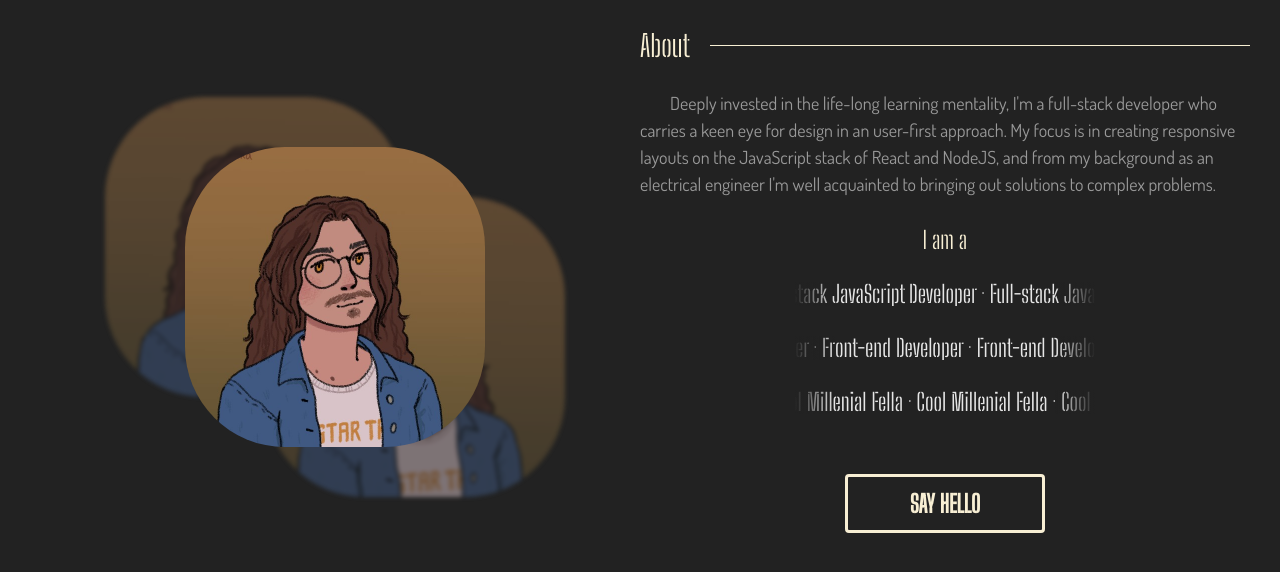
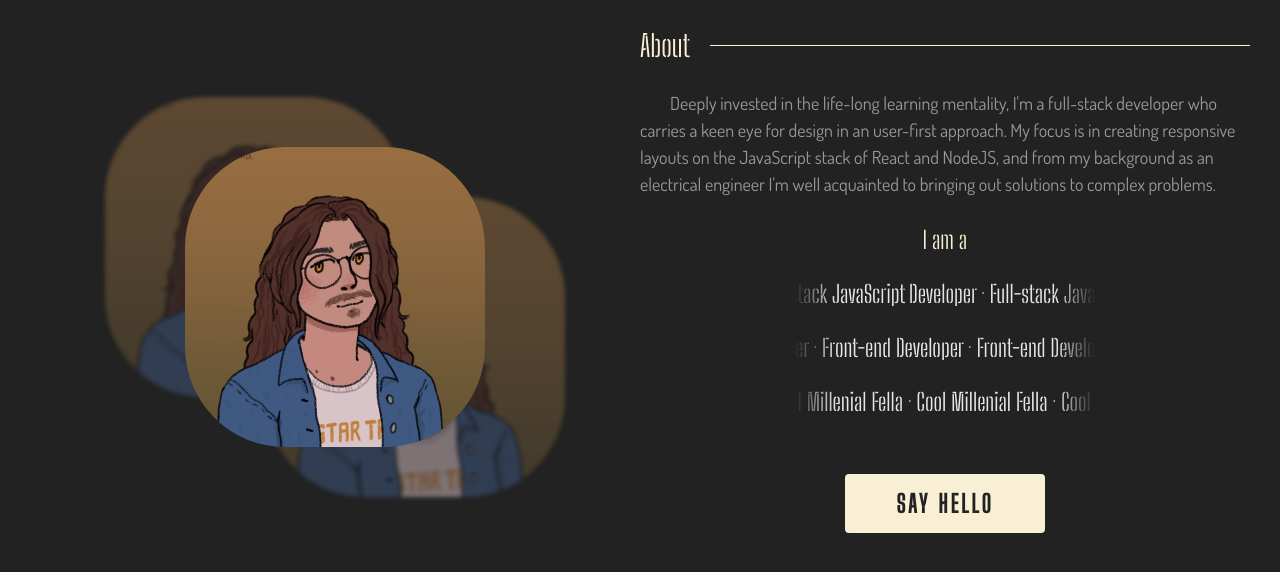
Before and after one commit to pklepa/portfolio, a Next.js app: page / in a window 1280 px wide. In both pictures the pointer is over the button "SAY HELLO". Shown: the part 800-1372 px from the top of the page. Built offline with nearby package versions, Linux system fonts and the light colour scheme.

Commit message:
Add simple hover effect to button

```diff
--- a/src/styles/components/Button.module.scss
+++ b/src/styles/components/Button.module.scss
@@ -12,6 +12,7 @@
   font-family: 'Big Shoulders Stencil Display', cursive;
   text-transform: uppercase;
 
+  transition: all 0.4s;
   cursor: pointer;
 
   &.primary {
@@ -19,4 +20,10 @@
     font-size: 24px;
     font-weight: 600;
   }
+
+  &:hover {
+    background-color: var(--primary);
+    color: var(--black);
+    letter-spacing: 3px;
+  }
 }
```
